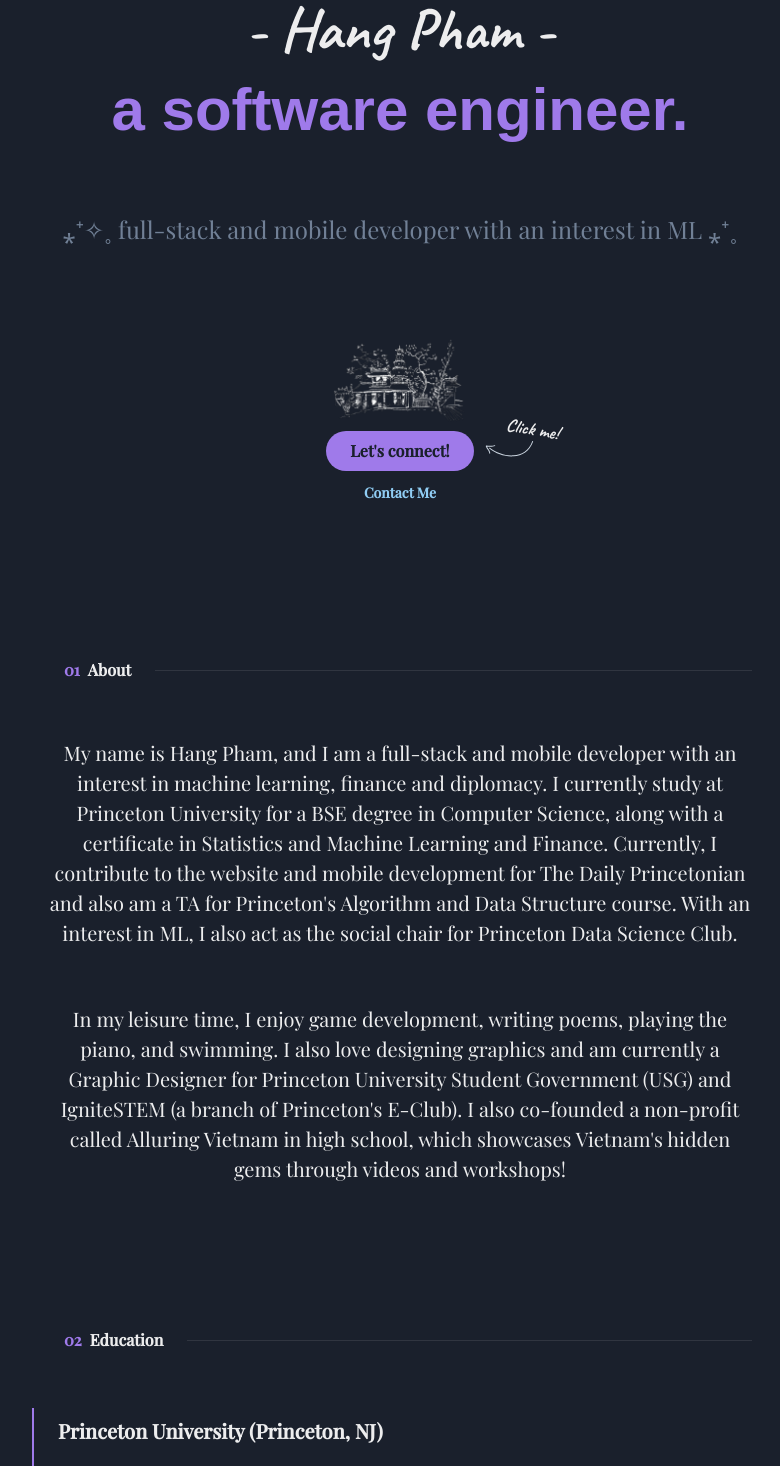
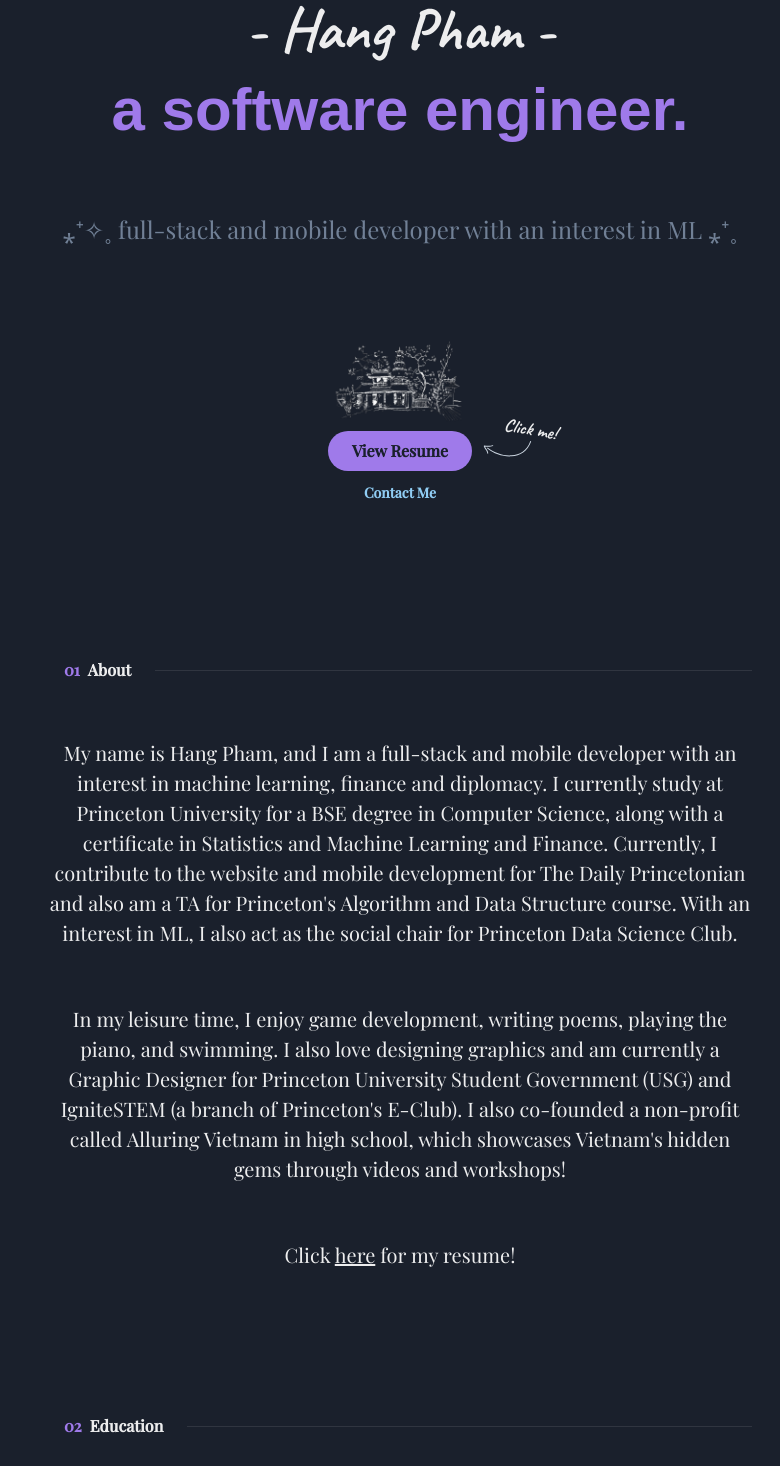
Before and after one commit to thanhhang1306/portfolio, a React (Create React App) app: page / in a window 1280 px wide. Shown: the part 278-1744 px from the top of the page, without its empty margins (240-1020 px from the left). Built offline with nearby package versions, Linux system fonts and the light colour scheme; a web font is replaced by a local one.

Commit message:
update to include resume

```diff
--- a/src/components/pages/About.tsx
+++ b/src/components/pages/About.tsx
@@ -56,6 +56,11 @@
               videos and workshops!
             </Text>
           </Fade>
+          <Fade up>
+          <Text color={"white.600"} fontSize={"xl"} px={4}>
+            Click <a href={process.env.PUBLIC_URL + "/assets/resume.pdf"} target="_blank" style={{textDecoration: 'underline'}}>here</a> for my resume!
+          </Text>
+          </Fade>
         </Stack>
       </Container>
     </>
--- a/src/components/pages/Header.tsx
+++ b/src/components/pages/Header.tsx
@@ -23,9 +23,9 @@
     contactSection?.scrollIntoView({ behavior: "smooth" });
   };
 
-  const linkedin = () => {
+  const resume = () => {
     window.open(
-      `https://www.linkedin.com/in/hang-pham-727774188/`,
+      process.env.PUBLIC_URL + "/assets/resume.pdf",
       "_blank",
       "noreferrer,noopener"
     );
@@ -92,9 +92,9 @@
               _hover={{
                 bg: `${color}.500`,
               }}
-              onClick={linkedin}
+              onClick={resume}
             >
-              Let's connect!
+              View Resume
             </Button>
             <Button
               variant={"link"}
```
Also changed, not shown: 1 other file (tests, documents, lock files or other folders).
